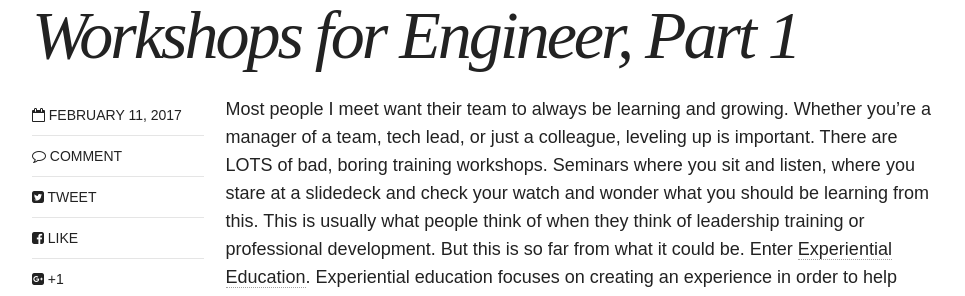
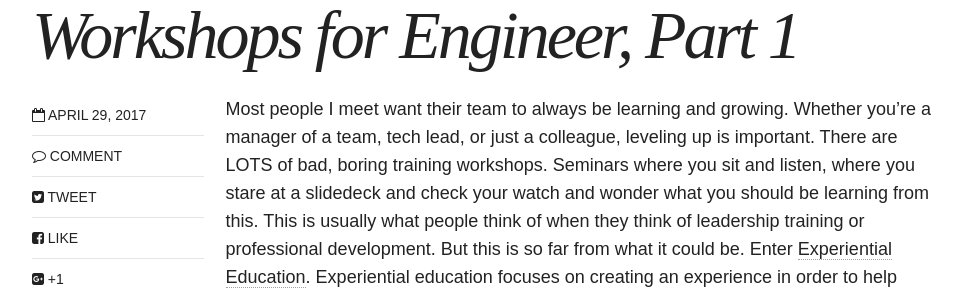
Before and after one commit to asheren/asheren.github.io, a Jekyll site: the page built from _posts/blog/2017-02-11-workshops-for-engineers-part-1.md, in a window 1280 px wide. Shown: the part 557-853 px from the top of the page, without its empty margins (154-1119 px from the left). Built offline with Jekyll 4.4.1, drawn with Linux system fonts in a browser that asks for light colours; nearby versions of some CDN libraries; comment, search, counter and statistics services are not loaded.

Commit message:
Update 2017-02-11-workshops-for-engineers-part-1.md

```diff
--- a/_posts/blog/2017-02-11-workshops-for-engineers-part-1.md
+++ b/_posts/blog/2017-02-11-workshops-for-engineers-part-1.md
@@ -1,7 +1,7 @@
 ---
 layout: post
 title: "Workshops for Engineer, Part 1"
-date: '2017-02-11'
+date: '2017-04-29'
 author: Allison McMillan
 share: true
 tags:
```
